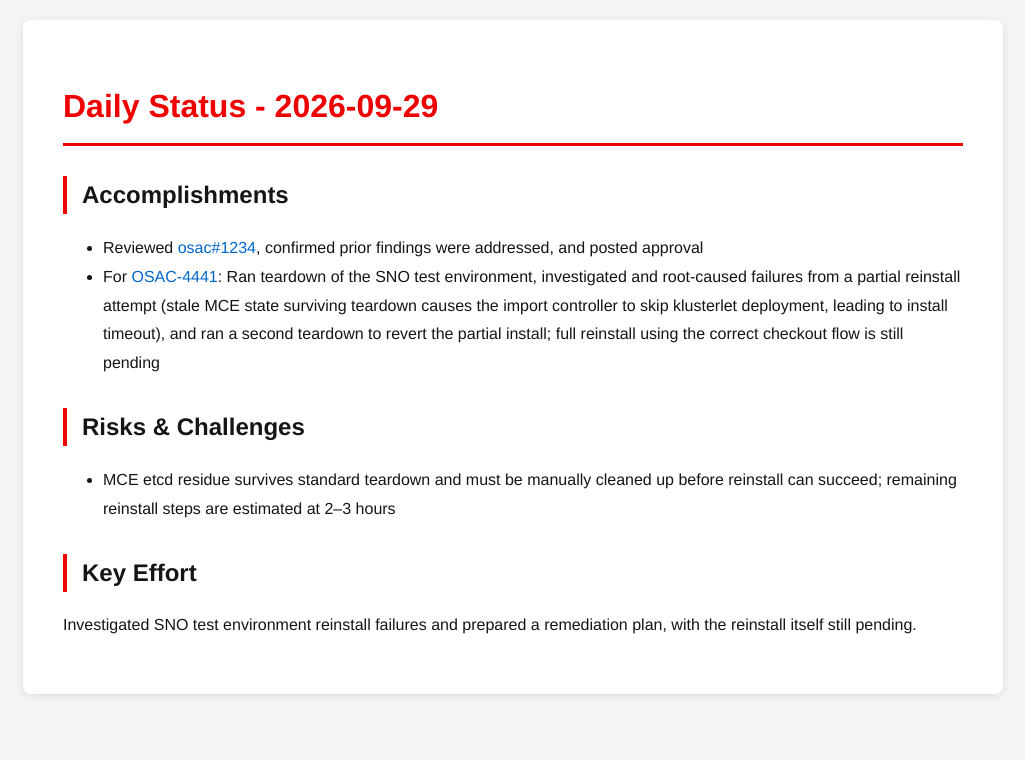
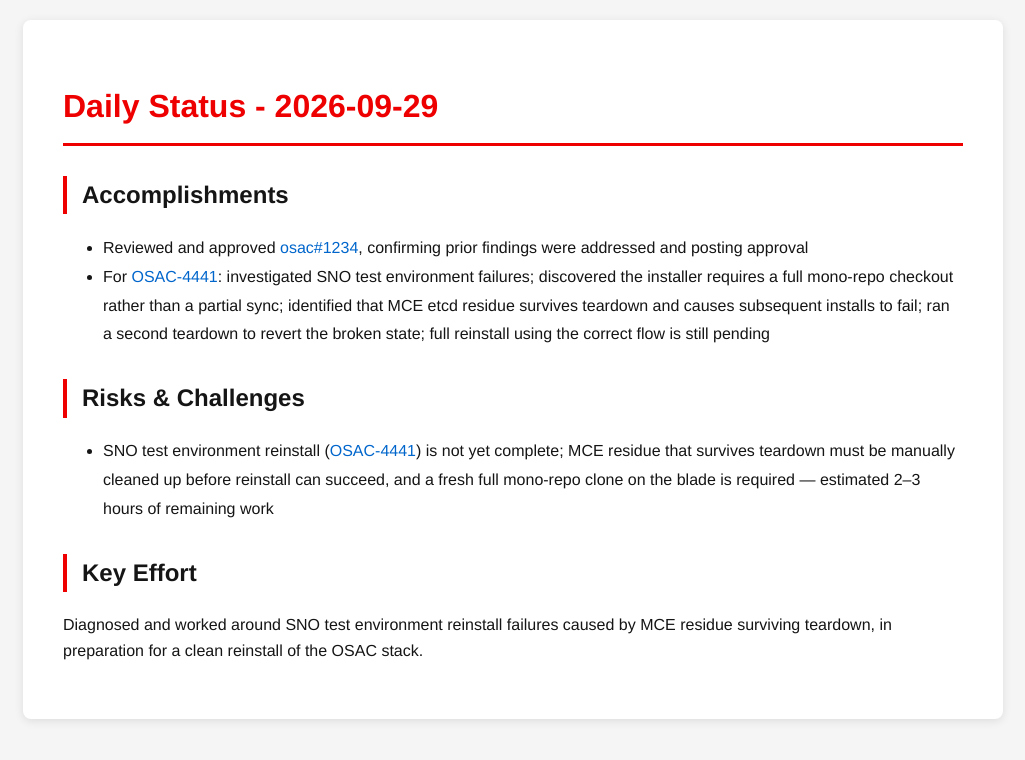
Before and after one commit to tzvatot/daily-status, a Jekyll site: the page built from 2026-09-29.md, in a window 1280 px wide. Shown: the top 760 px of the page, without its empty margins (127-1152 px from the left). Built offline with Jekyll 4.4.1, drawn with Linux system fonts in a browser that asks for light colours.

Commit message:
Daily status update - 2026-09-29

```diff
--- a/2026-09-29.md
+++ b/2026-09-29.md
@@ -7,11 +7,11 @@ date: 2026-09-29
 # Daily Status - 2026-09-29
 
 ## Accomplishments
-- Reviewed [osac#1234](https://github.com/osac-project/osac/pull/1234), confirmed prior findings were addressed, and posted approval
-- For [OSAC-4441](https://redhat.atlassian.net/browse/OSAC-4441): Ran teardown of the SNO test environment, investigated and root-caused failures from a partial reinstall attempt (stale MCE state surviving teardown causes the import controller to skip klusterlet deployment, leading to install timeout), and ran a second teardown to revert the partial install; full reinstall using the correct checkout flow is still pending
+- Reviewed and approved [osac#1234](https://github.com/osac-project/osac/pull/1234), confirming prior findings were addressed and posting approval
+- For [OSAC-4441](https://redhat.atlassian.net/browse/OSAC-4441): investigated SNO test environment failures; discovered the installer requires a full mono-repo checkout rather than a partial sync; identified that MCE etcd residue survives teardown and causes subsequent installs to fail; ran a second teardown to revert the broken state; full reinstall using the correct flow is still pending
 
 ## Risks & Challenges
-- MCE etcd residue survives standard teardown and must be manually cleaned up before reinstall can succeed; remaining reinstall steps are estimated at 2–3 hours
+- SNO test environment reinstall ([OSAC-4441](https://redhat.atlassian.net/browse/OSAC-4441)) is not yet complete; MCE residue that survives teardown must be manually cleaned up before reinstall can succeed, and a fresh full mono-repo clone on the blade is required — estimated 2–3 hours of remaining work
 
 ## Key Effort
-Investigated SNO test environment reinstall failures and prepared a remediation plan, with the reinstall itself still pending.
+Diagnosed and worked around SNO test environment reinstall failures caused by MCE residue surviving teardown, in preparation for a clean reinstall of the OSAC stack.
```
